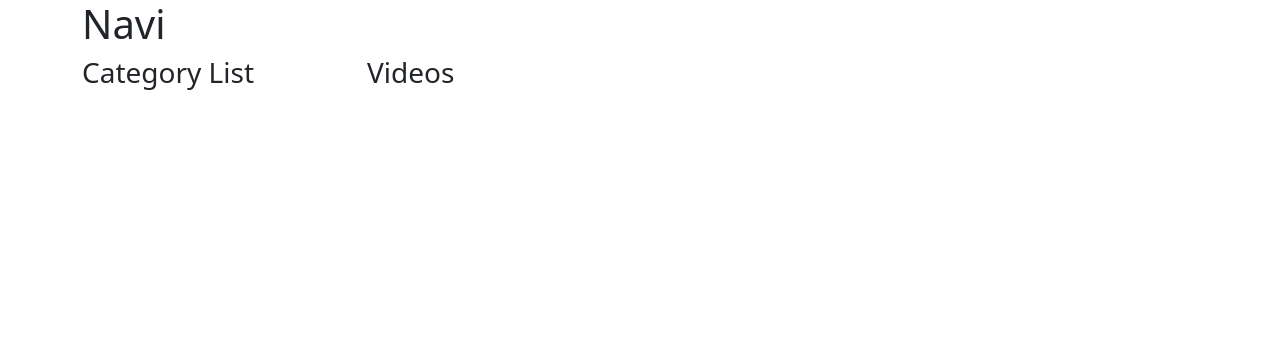
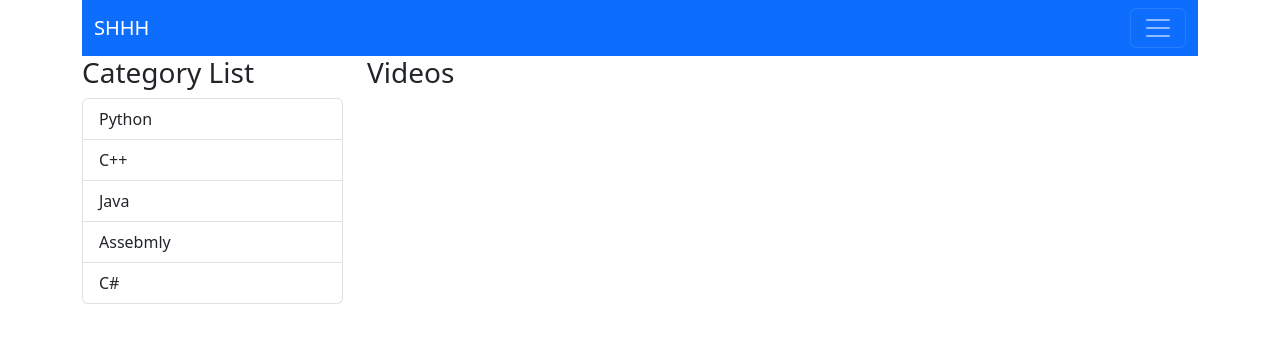
Before and after one commit to YasirAltun/shhh, a React (Create React App) app: page / in a window 1280 px wide. Shown: the top 342 px of the page. Built offline with nearby package versions, Linux system fonts and the light colour scheme.

Commit message:
navbar düzenlendi ve kategorilist düzenlendi

```diff
--- a/src/App.js
+++ b/src/App.js
@@ -3,25 +3,26 @@ import'bootstrap'
 import Navi1 from './Navi1';
 import CategoryList from './CategoryList';
 import Videos from './Videos';
-import {Col, Container,Row} from 'reactstrap';
+import {
+  Col,
+  Container,
+  Row,
+
+} from 'reactstrap';
 
 
 function App() {
   return (
     <div>
       <Container>
-        <Row>
           <Navi1/>
-        </Row>
         <Row>
           <Col xs="3">
-            <CategoryList/>
+            <CategoryList title="Category List"/>
           </Col>
           <Col xs="9">
-            <Videos/>
+            <Videos title="Videos"/>
           </Col>
-
-
         </Row>
       </Container>
     </div>
--- a/src/CategoryList.js
+++ b/src/CategoryList.js
@@ -1,10 +1,28 @@
 import React, { Component } from 'react'
+import { ListGroup, ListGroupItem } from 'reactstrap'
 
 export default class CategoryList extends Component {
   render() {
     return (
       <div>
         <h3>Category List</h3>
+        <ListGroup >
+  <ListGroupItem  href="/Python/" tag="a">
+    Python
+  </ListGroupItem>
+  <ListGroupItem  href="/C++/" tag="a">
+    C++
+  </ListGroupItem>
+  <ListGroupItem  href="/Java/" tag="a">
+    Java
+  </ListGroupItem>
+  <ListGroupItem  href="/Assembly/" tag="a">
+    Assebmly
+  </ListGroupItem>
+  <ListGroupItem  href="/C#/" tag="a">
+    C#
+  </ListGroupItem>
+</ListGroup>
       </div>
     )
   }
--- a/src/Navi1.js
+++ b/src/Navi1.js
@@ -1,12 +1,65 @@
 import React, { Component } from 'react'
+import {
+  Navbar,
+  NavbarBrand,
+  NavbarToggler,
+  Collapse,
+  Nav,
+  NavItem,
+  NavLink,
+  DropdownToggle,
+  DropdownMenu,
+  DropdownItem,
+  UncontrolledDropdown,
+  NavbarText
+} from 'reactstrap';
 
 export default class Navi1 extends Component {
+  constructor(props) {
+    super(props);
+    this.state = {
+      isOpen: false,
+    };
+
+    this.toggle = this.toggle.bind(this);
+  }
+
+  toggle() {
+    this.setState({ isOpen: !this.state.isOpen });
+  }
+
   render() {
     return (
       <div>
-        <h1>Navi</h1>
-
+        <Navbar color="primary" dark  {...this.props}>
+          <NavbarBrand href="/">SHHH</NavbarBrand>
+          <NavbarToggler onClick={this.toggle} />
+          <Collapse isOpen={this.state.isOpen} navbar>
+            <Nav className="me-auto" navbar>
+              <NavItem>
+                <NavLink href="/components/">Components</NavLink>
+              </NavItem>
+              <NavItem>
+                <NavLink href="/Github/">
+                  GitHub
+                </NavLink>
+              </NavItem>
+              <UncontrolledDropdown nav inNavbar>
+                <DropdownToggle nav caret>
+                  Options
+                </DropdownToggle>
+                <DropdownMenu right>
+                  <DropdownItem>Option 1</DropdownItem>
+                  <DropdownItem>Option 2</DropdownItem>
+                  <DropdownItem divider />
+                  <DropdownItem>Reset</DropdownItem>
+                </DropdownMenu>
+              </UncontrolledDropdown>
+            </Nav>
+            {/* <NavbarText>SHH(Simple text)</NavbarText> */}
+          </Collapse>
+        </Navbar>
       </div>
-    )
+    );
   }
 }
```
